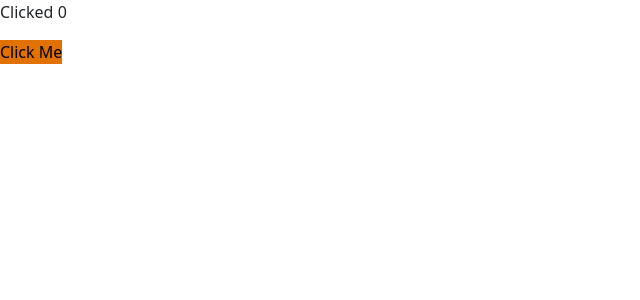
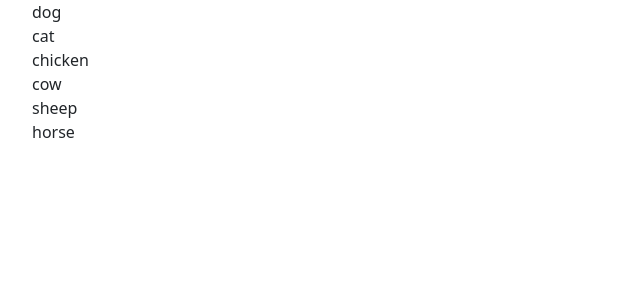
Before and after one commit to kelia01/React, a React (Vite) app in the folder vite-project/: page / in a window 1280 px wide. Shown: the top 300 px of the page, without its empty margins (0-640 px from the left). Built offline with nearby package versions, Linux system fonts and the light colour scheme; the HTML template or start-up script is replaced by a standard one.

Commit message:
Rendering a list

```diff
--- a/vite-project/src/App.tsx
+++ b/vite-project/src/App.tsx
@@ -1,10 +1,11 @@
 import Hello from "./components/ReactExercises/HelloWorld";
 import Counter from "./components/ReactExercises/Counter";
+import ListRend from "./components/ReactExercises/listRend";
 
 function App() {
   return (
     <>
-      <Counter />
+      <ListRend />
     </>
   );
 }
--- /dev/null
+++ b/vite-project/src/components/ReactExercises/ListRend.tsx
@@ -0,0 +1,17 @@
+
+const ListRend = () => {
+    const animals = ['dog', 'cat', 'chicken', 'cow', 'sheep', 'horse'];
+  return (
+    <div>
+        <ul>
+            {
+            animals.map((animal) => (
+                <li key={animal}>{animal}</li>
+            ))
+        }
+            </ul>
+    </div>
+  )
+}
+
+export default ListRend
```
